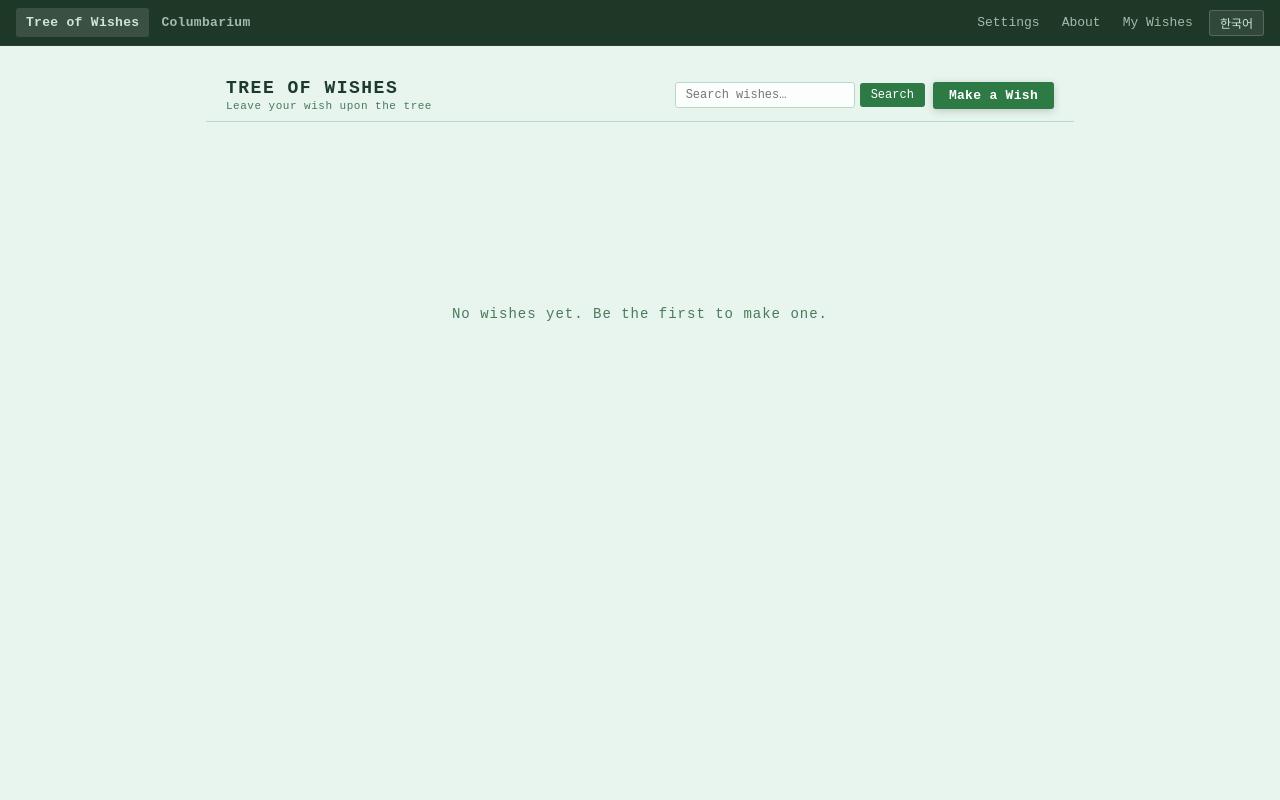
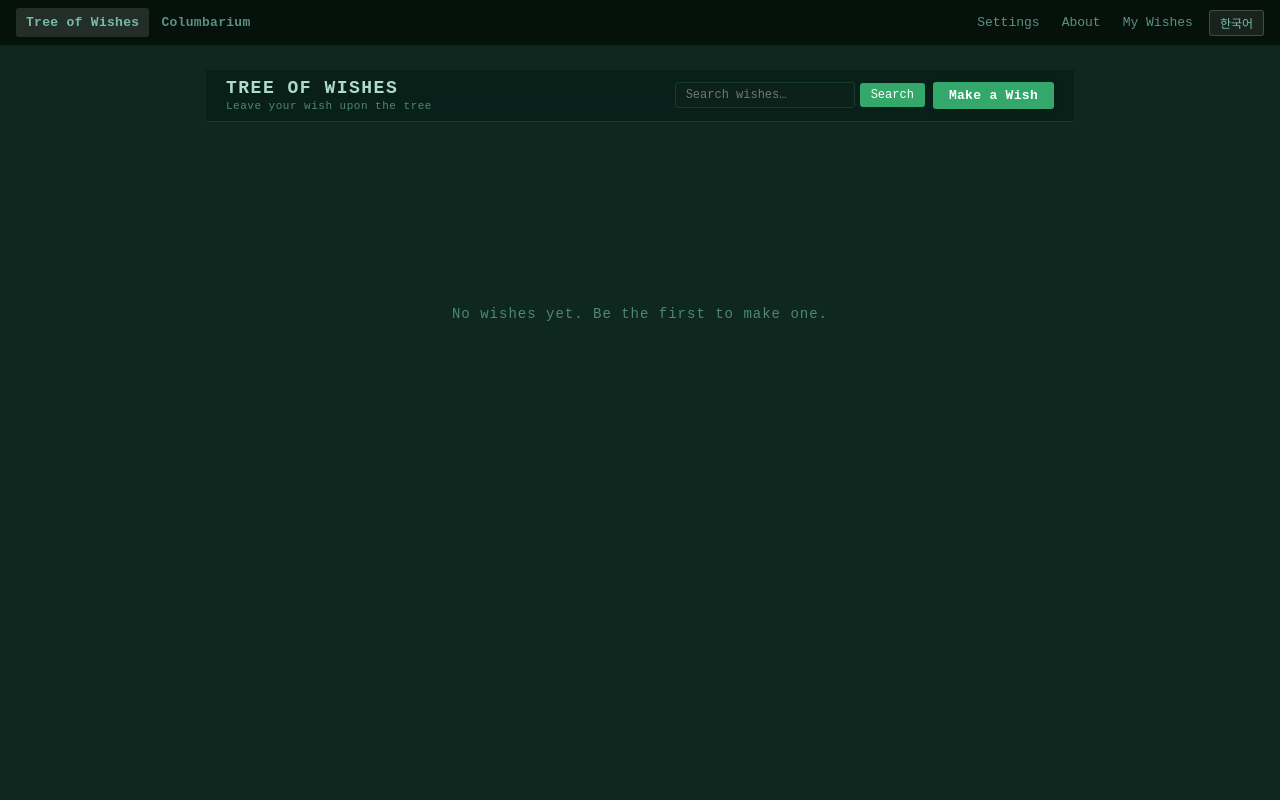
Before and after one commit to hsseek/tree-of-wishes, a FastAPI app: page /tree in a window 1280 px wide. Run offline with FastAPI, Linux system fonts and the light colour scheme; data that the repository does not hold is empty.

Commit message:
Retheme tree page to deep forest green; shrink ff-wrap to 56px
Replace the pale mint palette with a deep forest teal-green
(#0e2820) that better evokes a tree canopy. The blue undertone
appears in header text and muted tones. Active status badges
are brightened for readability on the dark background.

Also reduces .ff-wrap from 70×70 to 56×56 px for a tighter
touch target that still exceeds all accessibility minimums.

Co-Authored-By: Claude Sonnet 4.6 <noreply@anthropic.com>

```diff
--- a/static/css/main.css
+++ b/static/css/main.css
@@ -6,16 +6,16 @@
   --radius: 3px;
   --t: 0.18s ease;
 
-  /* Light (tree) theme */
-  --bg:           #e8f4ee;
-  --bg-panel:     rgba(255,255,255,0.88);
-  --text:         #1e3a2e;
-  --text-muted:   #4a7a5a;
-  --accent:       #2d7a44;
-  --accent-h:     #246038;
-  --border:       #b8d8c4;
-  --header-bg:    rgba(22, 48, 32, 0.96);
-  --header-text:  #cce8d8;
+  /* Tree theme — deep forest canopy with sky-blue undertone */
+  --bg:           #0e2820;
+  --bg-panel:     rgba(12, 34, 26, 0.92);
+  --text:         #b0daca;
+  --text-muted:   #4e8870;
+  --accent:       #33a86a;
+  --accent-h:     #2a9060;
+  --border:       #183c2c;
+  --header-bg:    rgba(6, 18, 12, 0.98);
+  --header-text:  #78bca8;
 
   /* Firefly colors */
   --ff-active:    #ffa830;
@@ -138,7 +138,7 @@ body { min-height: 100vh; font-family: var(--font); background: var(--bg); color
   position: sticky; top: 46px; z-index: 50;
   display: flex; align-items: center; gap: 10px; flex-wrap: wrap;
   padding: 8px 20px;
-  background: rgba(232, 244, 238, 0.94);
+  background: rgba(10, 32, 26, 0.94);
   border-bottom: 1px solid var(--border);
   backdrop-filter: blur(8px);
 }
@@ -220,8 +220,8 @@ body { min-height: 100vh; font-family: var(--font); background: var(--bg); color
   transform: translate(-50%, -50%);
   cursor: pointer;
   user-select: none;
-  width: 70px;
-  height: 70px;
+  width: 56px;
+  height: 56px;
   display: flex;
   flex-direction: column;
   align-items: center;
@@ -355,7 +355,7 @@ body { min-height: 100vh; font-family: var(--font); background: var(--bg); color
   font-size: 10px; font-weight: bold; letter-spacing: 1px;
   text-transform: uppercase; margin-bottom: 4px;
 }
-.pop-status.active    { color: #2d7a44; }
+.pop-status.active    { color: #44cc7a; }
 .pop-status.fulfilled { color: #9a7800; }
 .pop-status.dead      { color: #7060a8; }
 
@@ -526,7 +526,7 @@ body { min-height: 100vh; font-family: var(--font); background: var(--bg); color
   display: inline-block; font-size: 10px; font-weight: bold;
   letter-spacing: 1px; padding: 2px 8px; border-radius: 2px; text-transform: uppercase;
 }
-.modal-status.active    { background: rgba(45,122,68,0.12); color: #2d7a44; }
+.modal-status.active    { background: rgba(50,168,106,0.15); color: #44cc7a; }
 .modal-status.fulfilled { background: rgba(180,150,0,0.12); color: #8a6800; }
 .modal-status.dead      { background: rgba(100,80,140,0.15); color: #7060a8; }
 
@@ -663,7 +663,7 @@ body { min-height: 100vh; font-family: var(--font); background: var(--bg); color
   transition: opacity 0.3s, transform 0.3s; pointer-events: none;
 }
 .toast.toast-show { opacity: 1; transform: translateY(0); }
-.toast.toast-success { background: #2d7a44; }
+.toast.toast-success { background: #2a9060; }
 .toast.toast-error   { background: #b03030; }
 
 /* ─── Responsive ─────────────────────────────────────────────────────────────── */
```
